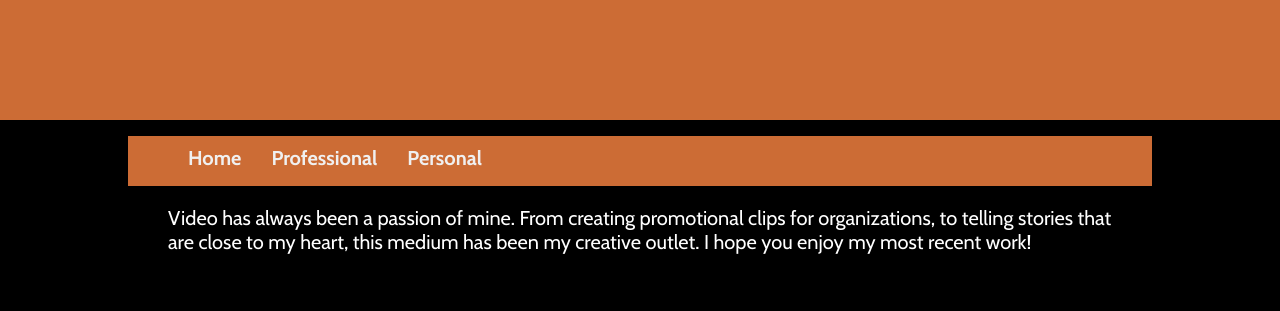
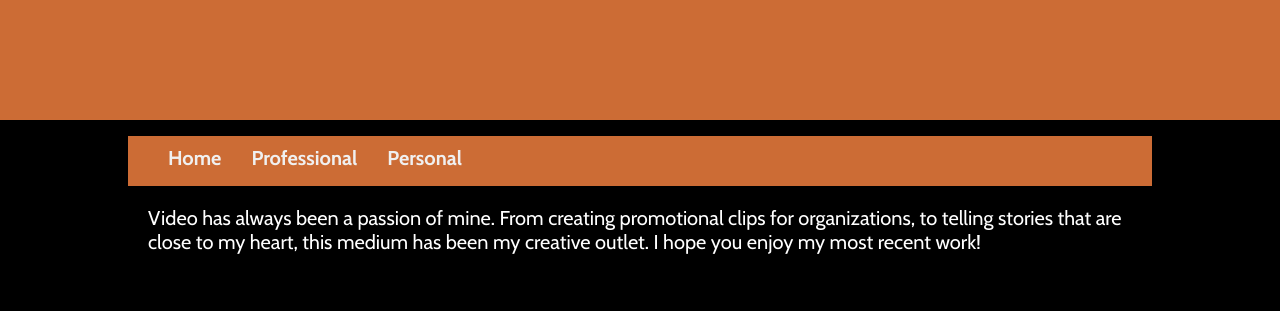
Before and after one commit to justinnzhang/madebyjustinzhang.github.io, a plain HTML site: page video.html in a window 1280 px wide. Shown: the part 680-991 px from the top of the page. Drawn offline with nearby package versions, Linux system fonts and the light colour scheme.

Commit message:
Add files via upload

```diff
--- a/index.css
+++ b/index.css
@@ -172,7 +172,7 @@ button:active {
     text-align: left;
 }
 
-@media screen and (max-width: 540px)   {
+@media only screen and (max-width: 540px)   {
     .content {
 
         padding: 5%;
--- a/main.css
+++ b/main.css
@@ -79,9 +79,6 @@ h   {
 }
 
 .nav ul {
-
-    margin-left: 20px;
-
     padding-top: 10px;
     text-decoration: none;
     list-style-type: none;
@@ -239,10 +236,6 @@ a.anchor {
     width: 80%;
     max-width: 1024px;
     margin: 0 auto;
-
-    padding-right: 20px;
-    padding-left: 20px;
-    padding-top: 0px
 }
 
 #intro  {
@@ -301,7 +294,7 @@ a.anchor {
 }
 
 /* resizing for mobile views */
-@media screen and (max-width: 640px)   {
+@media only screen and (max-width: 640px)   {
     .section  {
         width: 100%;
 
```
